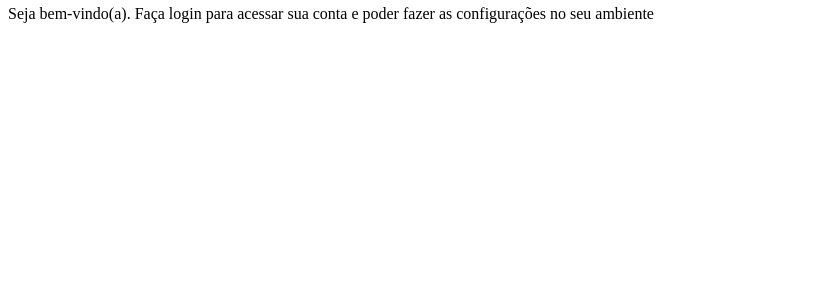
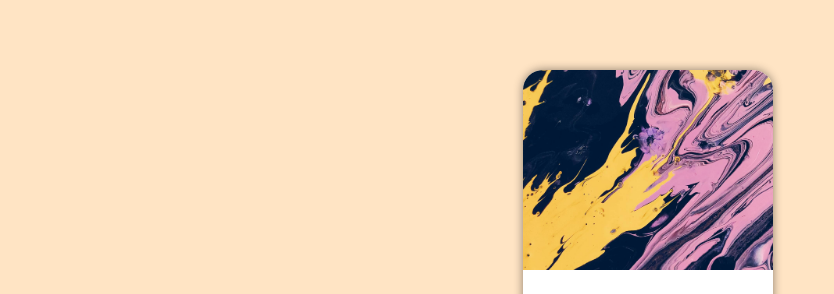
Before and after one commit to Raeljr/projeto-login, a plain HTML site: page index.html in a window 1280 px wide. Shown: the part 88-382 px from the top of the page, without its empty margins (0-834 px from the left). Drawn offline with Linux system fonts and the light colour scheme.

Commit message:
formulário pronto para telas pequenas

```diff
--- a/estilos/style.css
+++ b/estilos/style.css
@@ -1 +1,47 @@
 @charset "UTF-8";
+
+* {
+    font-family: system-ui, -apple-system, BlinkMacSystemFont, 'Segoe UI', Roboto, Oxygen, Ubuntu, Cantarell, 'Open Sans', 'Helvetica Neue', sans-serif;
+    padding: 0px;
+    padding: 0px;
+    box-sizing: border-box;
+}
+
+body, html {
+    background-color: bisque;
+    height: 100vh;
+    width: 100vw;
+}
+
+main {
+    position: relative;
+    height:100vh;
+    width: 100vw;
+}
+
+section#login {
+    position: absolute;
+    top: 50%;
+    left: 50%;
+    transform: translate(-50%, -50%);
+    overflow: hidden;
+
+    background-color: white;
+    width: 250px;
+    height: 500px;
+    border-radius: 20px;
+    box-shadow: 0px 0px 10px rgba(0, 0, 0, 0.450);
+}
+
+section#login > div#imagem {
+    display: block;
+    background: bisque url(../imagens/pexels-didsss-2911521.jpg);
+    background-size: cover;
+    background-position: left bottom;
+    height: 200px;
+}
+
+section#login > div#formulario {
+    display: block;
+    padding: 10px;
+}
--- a/index.html
+++ b/index.html
@@ -10,7 +10,7 @@
     <main>
         <section id="login">
             <div id="imagem">
-                Foto
+
             </div>
             <div id="formulario">
                 <h1>Login</h1>
```
